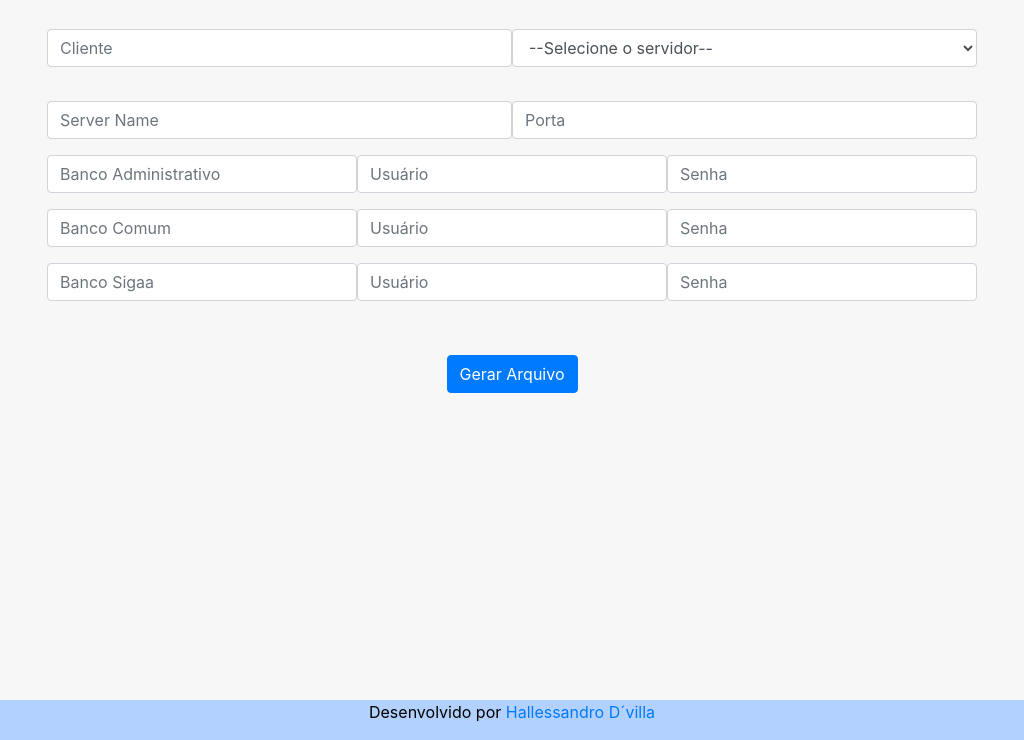
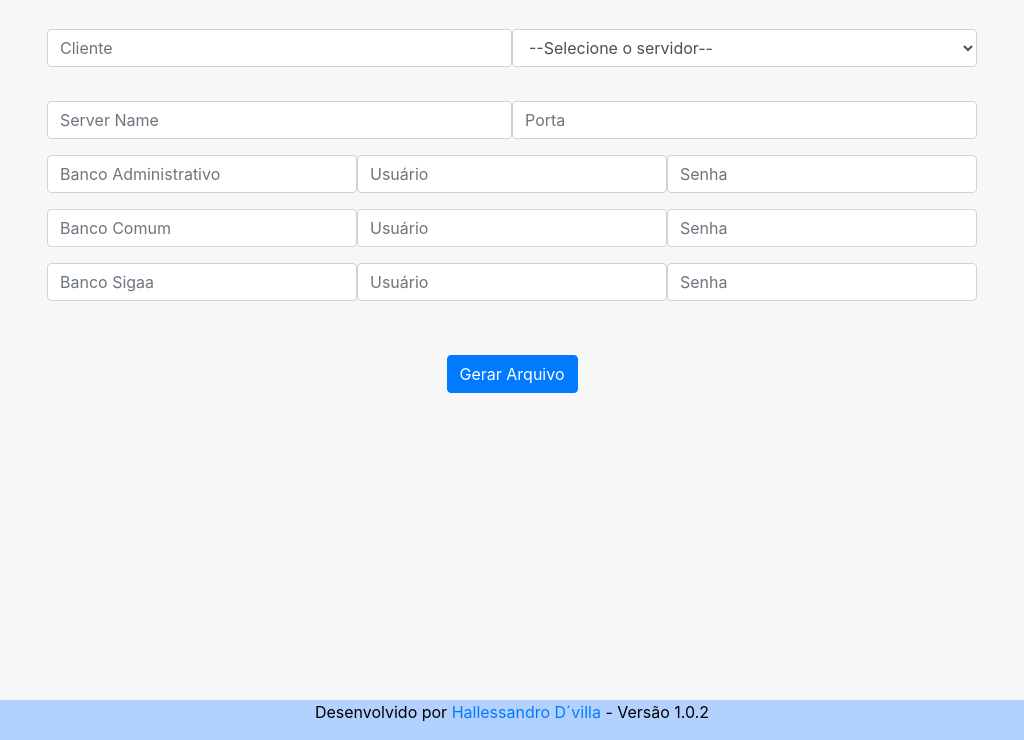
Before and after one commit to Hallessandro/GeradorPostgresDS, an Electron app: page index.html in a window 1024 px wide. Shown: the part 60-800 px from the top of the page. Drawn offline with nearby package versions, Linux system fonts and the light colour scheme; no server answers; files whose address does not match are found by name.

Commit message:
V1.0.1 - Add versão no fotter para ter um maior controle sobre alterações

```diff
--- a/index.html
+++ b/index.html
@@ -63,7 +63,7 @@
     <p id="erros"></p>
   </div>
   <div class="footer">
-    <p>Desenvolvido por <a href="#" onclick="levarParaBlog()">Hallessandro D´villa</a> </p>
+    <p>Desenvolvido por <a href="#" onclick="levarParaBlog()">Hallessandro D´villa</a> - Versão 1.0.2 </p>
   </div>
   <script>
     require('./renderer.js')
```
